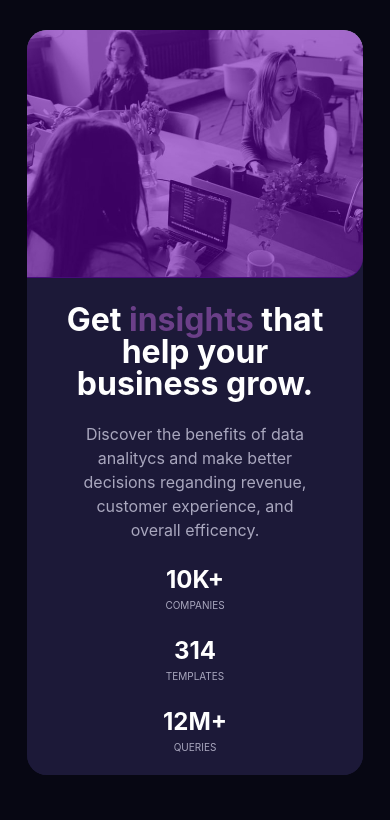
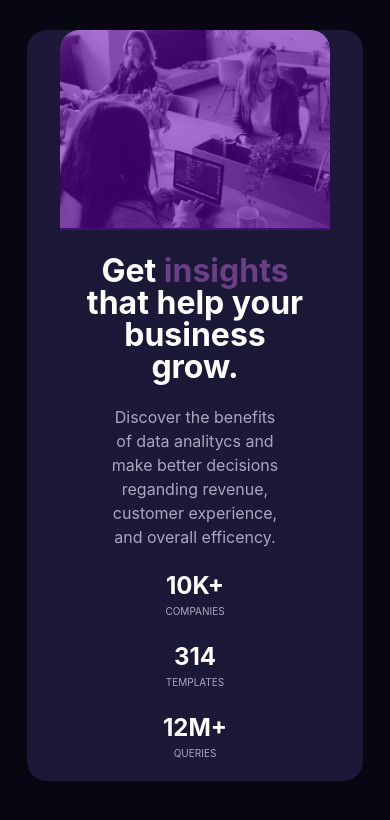
Before and after one commit to Cristiap17/pruebaIGlobal, a React (Vite) app: page / in a window 390 px wide. Shown: the top 820 px of the page. Built offline with nearby package versions, Linux system fonts and the light colour scheme.

Commit message:
Finish Desing_1

```diff
--- a/src/components/CardComponent.css
+++ b/src/components/CardComponent.css
@@ -13,7 +13,7 @@
     flex-direction: row-reverse;
     align-items: center;
     justify-content: center;
-    width: 100%;
+    width: 80%;
     height: 60%;
     background-color: #1c1938;
     border-radius: 20px;
@@ -114,13 +114,15 @@
         box-sizing: border-box;
         border-top-left-radius: 20px;
         border-top-right-radius: 20px;
+        border-bottom-right-radius: 0;
     }
 
     .super-position {
         width: 100%;
         height: 98%;
         border-top-left-radius: 20px;
-        border-top-right-radius: 20px
+        border-top-right-radius: 20px;
+        border-bottom-right-radius: 0;
     }
 
     .main-footer-container {
```
